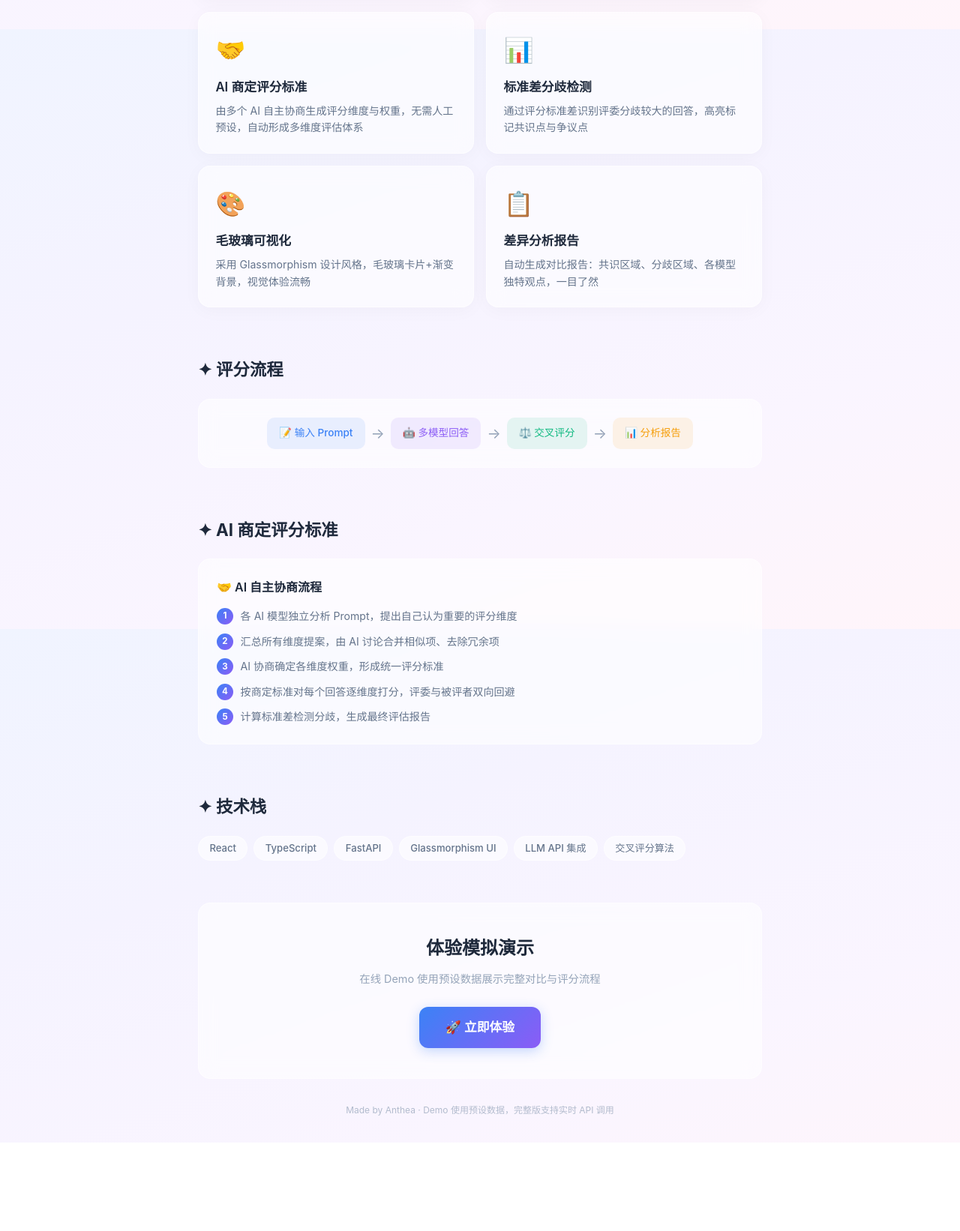
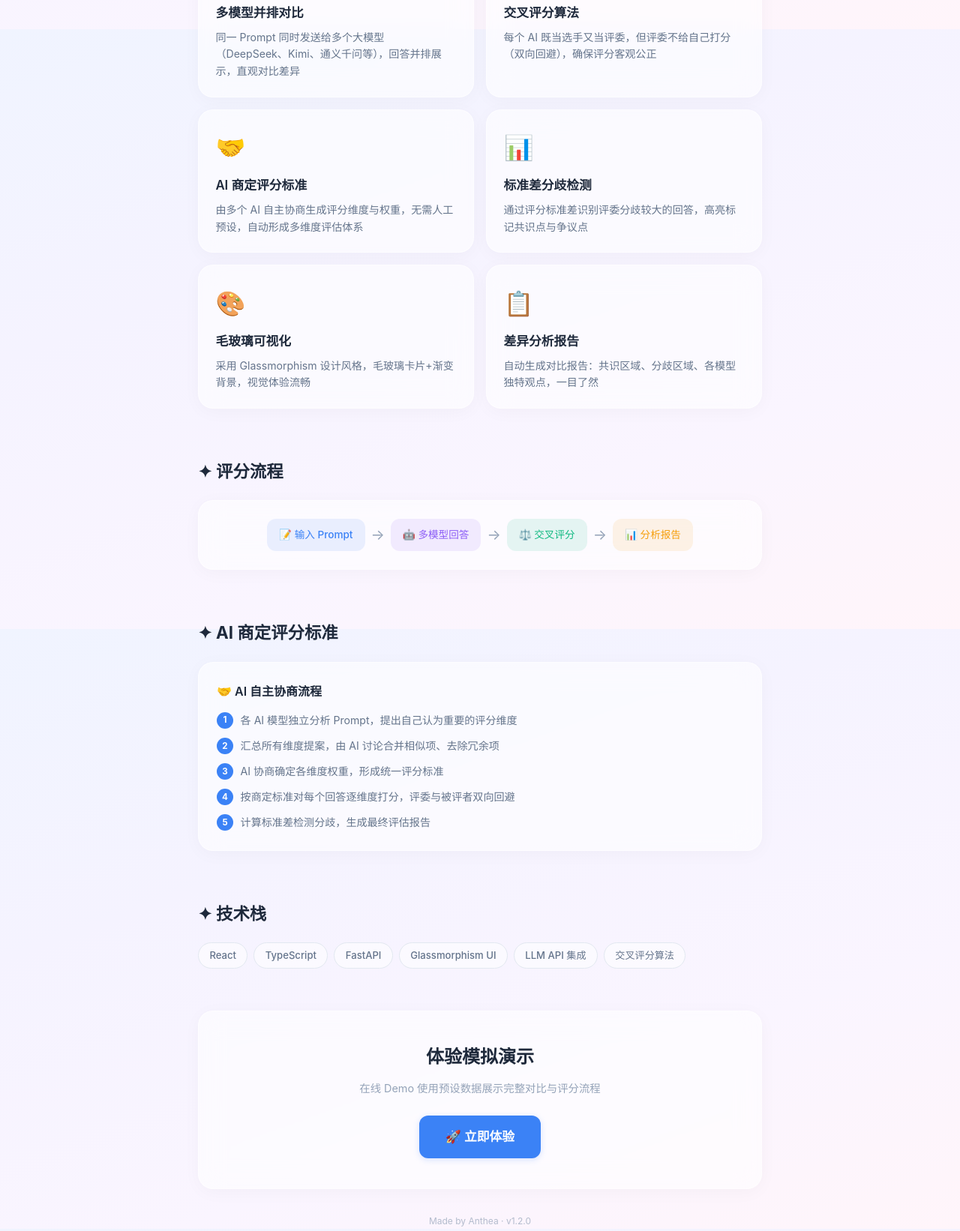
Before and after one commit to Anthea-SereinAN/Anthea-PromptLab, a plain HTML site: page index.html in a window 1280 px wide. Shown: the part 761-2403 px from the top of the page at 75% size. Before the commit the page ends 2285 px from the top, so only its background shows below. Drawn offline with Linux system fonts and the light colour scheme.

Commit message:
Redesign landing to match demo glassmorphism style (multi-color gradient + 20px radius + AI avatars)

```diff
--- a/index.html
+++ b/index.html
@@ -6,446 +6,142 @@
   <title>Prompt对比实验室 — 项目介绍</title>
   <style>
     :root {
-      --bg-page: #FAFBFC;
-      --bg-gradient: linear-gradient(160deg, #F0F4FF 0%, #F5F3FF 35%, #FAF5FF 70%, #FFF5FA 100%);
-      --bg-card: rgba(255,255,255,0.55);
-      --bg-card-hover: rgba(255,255,255,0.75);
-      --border: rgba(255,255,255,0.6);
+      --primary: #3B82F6;
+      --primary-light: #EFF6FF;
+      --primary-dark: #2563EB;
+      --success: #10B981;
+      --warning: #F59E0B;
+      --danger: #EF4444;
       --text-primary: #1E293B;
       --text-secondary: #64748B;
-      --text-muted: #94A3B8;
-      --accent: #3B82F6;
-      --accent-2: #8B5CF6;
-      --accent-gradient: linear-gradient(135deg, #3B82F6, #8B5CF6);
-      --font-sans: 'Inter', -apple-system, 'PingFang SC', 'Microsoft YaHei', sans-serif;
+      --text-disabled: #94A3B8;
+      --card-bg: rgba(255,255,255,0.55);
+      --card-border: rgba(255,255,255,0.6);
+      --radius-card: 20px;
+      --radius-btn: 12px;
+      --radius-tag: 999px;
+      --shadow-card: 0 4px 24px rgba(0,0,0,0.03);
+      --shadow-card-hover: 0 8px 32px rgba(0,0,0,0.06);
+      --shadow-header: 0 1px 3px rgba(0,0,0,0.04);
+      --shadow-btn: 0 2px 8px rgba(59,130,246,0.2);
+      --font-stack: 'Inter', -apple-system, BlinkMacSystemFont, 'Segoe UI', 'PingFang SC', 'Noto Sans SC', 'Microsoft YaHei', sans-serif;
     }
-
-    *, *::before, *::after { box-sizing: border-box; margin: 0; padding: 0; }
-
-    body {
-      font-family: var(--font-sans);
-      background: var(--bg-gradient);
-      background-attachment: fixed;
-      color: var(--text-primary);
-      line-height: 1.7;
-      min-height: 100vh;
-      -webkit-font-smoothing: antialiased;
-    }
-
-    .container {
-      max-width: 800px;
-      margin: 0 auto;
-      padding: 2rem 1.5rem;
-    }
-
-    /* ===== Hero ===== */
-    .hero {
-      text-align: center;
-      padding: 3rem 0 2.5rem;
-    }
-
-    .hero-badge {
-      display: inline-flex;
-      align-items: center;
-      gap: 0.4rem;
-      background: var(--bg-card);
-      border: 1px solid var(--border);
-      border-radius: 999px;
-      padding: 0.35rem 1rem;
-      font-size: 0.8rem;
-      color: var(--text-secondary);
-      margin-bottom: 1.2rem;
-      backdrop-filter: blur(12px);
-    }
-
-    .hero-title {
-      font-size: 2.4rem;
-      font-weight: 800;
-      background: var(--accent-gradient);
-      -webkit-background-clip: text;
-      -webkit-text-fill-color: transparent;
-      background-clip: text;
-      margin-bottom: 0.4rem;
-    }
-
-    .hero-subtitle {
-      font-size: 1.1rem;
-      color: var(--text-secondary);
-      font-weight: 500;
-      margin-bottom: 1rem;
-    }
-
-    .hero-desc {
-      font-size: 1rem;
-      color: var(--text-secondary);
-      max-width: 600px;
-      margin: 0 auto 1.8rem;
-      line-height: 1.75;
-    }
-
-    .btn-primary {
-      display: inline-flex;
-      align-items: center;
-      gap: 0.5rem;
-      background: var(--accent-gradient);
-      color: #fff;
-      padding: 0.85rem 2.2rem;
-      border-radius: 12px;
-      font-size: 1.05rem;
-      font-weight: 600;
-      text-decoration: none;
-      box-shadow: 0 4px 16px rgba(59,130,246,0.3);
-      transition: all 0.25s ease;
-      border: none;
-      cursor: pointer;
-    }
-
-    .btn-primary:hover {
-      transform: translateY(-2px);
-      box-shadow: 0 6px 24px rgba(59,130,246,0.4);
-    }
-
-    /* ===== Section ===== */
-    .section {
-      padding: 2rem 0;
-    }
-
-    .section-title {
-      font-size: 1.4rem;
-      font-weight: 700;
-      margin-bottom: 1.2rem;
-      color: var(--text-primary);
-    }
-
-    /* ===== Feature Grid ===== */
-    .feature-grid {
-      display: grid;
-      grid-template-columns: repeat(2, 1fr);
-      gap: 1rem;
-    }
-
-    .feature-card {
-      background: var(--bg-card);
-      border: 1px solid var(--border);
-      border-radius: 16px;
-      padding: 1.4rem;
-      backdrop-filter: blur(12px);
-      transition: all 0.25s ease;
-      box-shadow: 0 4px 24px rgba(0,0,0,0.03);
-    }
-
-    .feature-card:hover {
-      background: var(--bg-card-hover);
-      transform: translateY(-2px);
-      box-shadow: 0 8px 32px rgba(0,0,0,0.06);
-    }
-
-    .feature-icon {
-      font-size: 2rem;
-      margin-bottom: 0.5rem;
-    }
-
-    .feature-name {
-      font-size: 1.05rem;
-      font-weight: 600;
-      margin-bottom: 0.4rem;
-    }
-
-    .feature-desc {
-      font-size: 0.88rem;
-      color: var(--text-secondary);
-      line-height: 1.6;
-    }
-
-    /* ===== Scoring Flow ===== */
-    .scoring-flow {
-      display: flex;
-      align-items: center;
-      justify-content: center;
-      gap: 0.5rem;
-      flex-wrap: wrap;
-      padding: 1.5rem;
-      background: var(--bg-card);
-      border: 1px solid var(--border);
-      border-radius: 16px;
-      backdrop-filter: blur(12px);
-    }
-
-    .flow-step {
-      text-align: center;
-      padding: 0.6rem 1rem;
-      border-radius: 10px;
-      font-size: 0.85rem;
-      font-weight: 500;
-    }
-
-    .flow-step.input { background: rgba(59,130,246,0.1); color: var(--accent); }
-    .flow-step.models { background: rgba(139,92,246,0.1); color: var(--accent-2); }
-    .flow-step.judge { background: rgba(16,185,129,0.1); color: #10B981; }
-    .flow-step.result { background: rgba(245,158,11,0.1); color: #F59E0B; }
-
-    .flow-arrow {
-      color: var(--text-muted);
-      font-size: 1.2rem;
-    }
-
-    /* ===== AI Standard ===== */
-    .ai-standard {
-      padding: 1.5rem;
-      background: var(--bg-card);
-      border: 1px solid var(--border);
-      border-radius: 16px;
-      backdrop-filter: blur(12px);
-      margin-top: 1rem;
-    }
-
-    .ai-standard-title {
-      font-size: 1rem;
-      font-weight: 600;
-      margin-bottom: 0.8rem;
-      display: flex;
-      align-items: center;
-      gap: 0.4rem;
-    }
-
-    .ai-standard-steps {
-      display: flex;
-      flex-direction: column;
-      gap: 0.6rem;
-    }
-
-    .ai-standard-step {
-      display: flex;
-      align-items: flex-start;
-      gap: 0.6rem;
-      font-size: 0.88rem;
-      color: var(--text-secondary);
-    }
-
-    .step-num {
-      display: inline-flex;
-      align-items: center;
-      justify-content: center;
-      width: 22px;
-      height: 22px;
-      border-radius: 50%;
-      background: var(--accent-gradient);
-      color: #fff;
-      font-size: 0.72rem;
-      font-weight: 700;
-      flex-shrink: 0;
-      margin-top: 1px;
-    }
-
-    /* ===== Tech Stack ===== */
-    .tech-stack {
-      display: flex;
-      flex-wrap: wrap;
-      gap: 0.5rem;
-    }
-
-    .tech-tag {
-      display: inline-block;
-      padding: 0.3rem 0.9rem;
-      background: var(--bg-card);
-      border: 1px solid var(--border);
-      border-radius: 999px;
-      font-size: 0.82rem;
-      color: var(--text-secondary);
-      font-weight: 500;
-    }
-
-    /* ===== Footer CTA ===== */
-    .footer-cta {
-      text-align: center;
-      padding: 2.5rem 0;
-      margin-top: 1.5rem;
-      background: var(--bg-card);
-      border: 1px solid var(--border);
-      border-radius: 16px;
-      backdrop-filter: blur(12px);
-    }
-
-    .footer-cta-title {
-      font-size: 1.5rem;
-      font-weight: 700;
-      margin-bottom: 0.5rem;
-    }
-
-    .footer-cta-desc {
-      font-size: 0.9rem;
-      color: var(--text-muted);
-      margin-bottom: 1.5rem;
-    }
-
-    .footer-meta {
-      margin-top: 2rem;
-      font-size: 0.75rem;
-      color: var(--text-muted);
-      opacity: 0.7;
-      text-align: center;
-    }
-
-    /* ===== Responsive ===== */
-    @media (max-width: 768px) {
-      .container { padding: 1.5rem 1rem; }
-      .hero { padding: 2rem 0 1.5rem; }
-      .hero-title { font-size: 1.7rem; }
-      .hero-subtitle { font-size: 1rem; }
-      .hero-desc { font-size: 0.9rem; }
-      .btn-primary { font-size: 1rem; padding: 0.75rem 2rem; }
-      .section { padding: 1.5rem 0; }
-      .section-title { font-size: 1.2rem; }
-      .feature-grid { grid-template-columns: 1fr; gap: 0.8rem; }
-      .feature-card { padding: 1.2rem; }
-      .feature-icon { font-size: 1.7rem; }
-      .feature-name { font-size: 1rem; }
-      .feature-desc { font-size: 0.82rem; }
-      .scoring-flow { flex-direction: column; gap: 0.4rem; padding: 1.2rem; }
-      .flow-arrow { transform: rotate(90deg); }
-      .flow-step { width: 100%; font-size: 0.8rem; }
-      .ai-standard { padding: 1.2rem; }
-      .ai-standard-step { font-size: 0.82rem; }
-      .tech-tag { font-size: 0.75rem; padding: 0.25rem 0.7rem; }
-      .footer-cta { padding: 1.5rem; }
-      .footer-cta-title { font-size: 1.2rem; }
-      .footer-cta-desc { font-size: 0.82rem; }
-    }
-
-    @media (max-width: 480px) {
-      .hero-title { font-size: 1.45rem; }
-      .hero-badge { font-size: 0.72rem; }
-    }
+    .av-ds{background:#6366F1}.av-ki{background:#8B5CF6}.av-wx{background:#10B981}.av-ty{background:#F59E0B}.av-db{background:#EC4899}
+    *,*::before,*::after{box-sizing:border-box;margin:0;padding:0}
+    body{font-family:var(--font-stack);font-size:15px;line-height:1.75;color:var(--text-primary);background:linear-gradient(160deg,#F0F4FF 0%,#F5F3FF 35%,#FAF5FF 70%,#FFF5FA 100%);background-attachment:fixed;min-height:100vh;-webkit-font-smoothing:antialiased}
+    .container{max-width:800px;margin:0 auto;padding:2rem 1.5rem}
+    .topbar{position:sticky;top:0;z-index:50;background:rgba(255,255,255,0.65);backdrop-filter:blur(12px);-webkit-backdrop-filter:blur(12px);border-bottom:1px solid rgba(0,0,0,0.06);box-shadow:var(--shadow-header)}
+    .topbar-inner{display:flex;align-items:center;justify-content:space-between;max-width:800px;margin:0 auto;padding:0 1.5rem;height:56px}
+    .topbar-left{display:flex;align-items:center;gap:10px}
+    .topbar-logo{font-size:22px;line-height:1}
+    .topbar-title{font-size:18px;font-weight:700;color:var(--text-primary)}
+    .topbar-badge{display:inline-flex;align-items:center;padding:2px 10px;font-size:11px;font-weight:700;color:#92400E;background:#FEF3C7;border:1px solid #FCD34D;border-radius:var(--radius-tag)}
+    .hero{text-align:center;padding:3rem 0 2.5rem}
+    .hero-badge{display:inline-flex;align-items:center;gap:0.4rem;background:var(--card-bg);border:1px solid var(--card-border);border-radius:var(--radius-tag);padding:0.35rem 1rem;font-size:0.8rem;color:var(--text-secondary);margin-bottom:1.2rem;backdrop-filter:blur(12px);-webkit-backdrop-filter:blur(12px)}
+    .hero-title{font-size:2.4rem;font-weight:800;color:var(--text-primary);margin-bottom:0.4rem;letter-spacing:-0.5px}
+    .hero-subtitle{font-size:1.1rem;color:var(--text-secondary);font-weight:500;margin-bottom:1rem}
+    .hero-avatars{display:flex;justify-content:center;gap:0.5rem;margin-bottom:1.8rem}
+    .hero-avatar{width:36px;height:36px;border-radius:50%;display:flex;align-items:center;justify-content:center;font-size:12px;font-weight:700;color:#fff}
+    .hero-desc{font-size:1rem;color:var(--text-secondary);max-width:600px;margin:0 auto 1.8rem;line-height:1.75}
+    .btn-primary{display:inline-flex;align-items:center;gap:0.5rem;background:var(--primary);color:#fff;padding:0.85rem 2.2rem;border-radius:var(--radius-btn);font-size:1.05rem;font-weight:600;text-decoration:none;box-shadow:var(--shadow-btn);transition:all 0.2s ease;border:none;cursor:pointer}
+    .btn-primary:hover{background:var(--primary-dark);transform:translateY(-1px)}
+    .section{padding:2rem 0}
+    .section-title{font-size:1.4rem;font-weight:700;margin-bottom:1.2rem;color:var(--text-primary)}
+    .feature-grid{display:grid;grid-template-columns:repeat(2,1fr);gap:1rem}
+    .feature-card{background:var(--card-bg);border:1px solid var(--card-border);border-radius:var(--radius-card);padding:1.4rem;backdrop-filter:blur(16px);-webkit-backdrop-filter:blur(16px);transition:all 0.25s ease;box-shadow:var(--shadow-card)}
+    .feature-card:hover{box-shadow:var(--shadow-card-hover);transform:translateY(-2px)}
+    .feature-icon{font-size:2rem;margin-bottom:0.5rem}
+    .feature-name{font-size:1.05rem;font-weight:600;margin-bottom:0.4rem}
+    .feature-desc{font-size:0.88rem;color:var(--text-secondary);line-height:1.6}
+    .scoring-flow{display:flex;align-items:center;justify-content:center;gap:0.5rem;flex-wrap:wrap;padding:1.5rem;background:var(--card-bg);border:1px solid var(--card-border);border-radius:var(--radius-card);backdrop-filter:blur(16px);-webkit-backdrop-filter:blur(16px);box-shadow:var(--shadow-card)}
+    .flow-step{text-align:center;padding:0.6rem 1rem;border-radius:var(--radius-btn);font-size:0.85rem;font-weight:500}
+    .flow-step.input{background:rgba(59,130,246,0.1);color:var(--primary)}
+    .flow-step.models{background:rgba(139,92,246,0.1);color:#8B5CF6}
+    .flow-step.judge{background:rgba(16,185,129,0.1);color:var(--success)}
+    .flow-step.result{background:rgba(245,158,11,0.1);color:var(--warning)}
+    .flow-arrow{color:var(--text-disabled);font-size:1.2rem}
+    .ai-standard{padding:1.5rem;background:var(--card-bg);border:1px solid var(--card-border);border-radius:var(--radius-card);backdrop-filter:blur(16px);-webkit-backdrop-filter:blur(16px);box-shadow:var(--shadow-card);margin-top:1rem}
+    .ai-standard-title{font-size:1rem;font-weight:600;margin-bottom:0.8rem;display:flex;align-items:center;gap:0.4rem}
+    .ai-standard-steps{display:flex;flex-direction:column;gap:0.6rem}
+    .ai-standard-step{display:flex;align-items:flex-start;gap:0.6rem;font-size:0.88rem;color:var(--text-secondary)}
+    .step-num{display:inline-flex;align-items:center;justify-content:center;width:22px;height:22px;border-radius:50%;background:var(--primary);color:#fff;font-size:0.72rem;font-weight:700;flex-shrink:0;margin-top:1px}
+    .tech-stack{display:flex;flex-wrap:wrap;gap:0.5rem}
+    .tech-tag{display:inline-block;padding:0.3rem 0.9rem;background:var(--card-bg);border:1px solid #E2E8F0;border-radius:var(--radius-tag);font-size:0.82rem;color:var(--text-secondary);font-weight:500}
+    .footer-cta{text-align:center;padding:2.5rem 0;margin-top:1.5rem;background:var(--card-bg);border:1px solid var(--card-border);border-radius:var(--radius-card);backdrop-filter:blur(16px);-webkit-backdrop-filter:blur(16px);box-shadow:var(--shadow-card)}
+    .footer-cta-title{font-size:1.5rem;font-weight:700;margin-bottom:0.5rem}
+    .footer-cta-desc{font-size:0.9rem;color:var(--text-disabled);margin-bottom:1.5rem}
+    .footer-meta{margin-top:2rem;font-size:0.75rem;color:var(--text-disabled);opacity:0.7;text-align:center}
+    @media(max-width:768px){.container{padding:1.5rem 1rem}.topbar-inner{padding:0 1rem}.hero{padding:2rem 0 1.5rem}.hero-title{font-size:1.7rem}.hero-subtitle{font-size:1rem}.hero-desc{font-size:0.9rem}.btn-primary{font-size:1rem;padding:0.75rem 2rem}.section{padding:1.5rem 0}.section-title{font-size:1.2rem}.feature-grid{grid-template-columns:1fr;gap:0.8rem}.feature-card{padding:1.2rem}.feature-icon{font-size:1.7rem}.feature-name{font-size:1rem}.feature-desc{font-size:0.82rem}.scoring-flow{flex-direction:column;gap:0.4rem;padding:1.2rem}.flow-arrow{transform:rotate(90deg)}.flow-step{width:100%;font-size:0.8rem}.ai-standard{padding:1.2rem}.ai-standard-step{font-size:0.82rem}.tech-tag{font-size:0.75rem;padding:0.25rem 0.7rem}.footer-cta{padding:1.5rem}.footer-cta-title{font-size:1.2rem}.footer-cta-desc{font-size:0.82rem}}
+    @media(max-width:480px){.hero-title{font-size:1.45rem}.hero-badge{font-size:0.72rem}}
   </style>
 </head>
 <body>
+  <nav class="topbar">
+    <div class="topbar-inner">
+      <div class="topbar-left"><span class="topbar-logo">🧪</span><span class="topbar-title">Prompt 对比实验室</span></div>
+      <span class="topbar-badge">PROJECT</span>
+    </div>
+  </nav>
   <div class="container">
-
-    <!-- ===== Hero ===== -->
     <section class="hero">
-      <div class="hero-badge">
-        <span>🧪</span>
-        <span>多模型对比 · 交叉评分 · AI商定标准</span>
-      </div>
+      <div class="hero-badge"><span>🧪</span><span>多模型对比 · 交叉评分 · AI商定标准</span></div>
       <h1 class="hero-title">Prompt 对比实验室</h1>
       <p class="hero-subtitle">Multi-LLM Comparison & Cross-Scoring</p>
-      <p class="hero-desc">
-        输入同一 Prompt，同时调用多个大模型获取回答并排对比。
-        核心实现多评委交叉评分算法——评委与被测试 AI 双向回避，
-        由 AI 自主商定评分标准，用标准差检测分歧，自动生成多维度评估体系。
-      </p>
-      <a href="./app/" class="btn-primary">
-        🚀 立即体验
-      </a>
+      <div class="hero-avatars">
+        <div class="hero-avatar av-ds">DS</div>
+        <div class="hero-avatar av-ki">KI</div>
+        <div class="hero-avatar av-wx">WX</div>
+        <div class="hero-avatar av-ty">TY</div>
+        <div class="hero-avatar av-db">DB</div>
+      </div>
+      <p class="hero-desc">输入同一 Prompt，同时调用多个大模型获取回答并排对比。核心实现多评委交叉评分算法——评委与被测试 AI 双向回避，由 AI 自主商定评分标准，用标准差检测分歧，自动生成多维度评估体系。</p>
+      <a href="./app/" class="btn-primary">🚀 立即体验</a>
     </section>
-
-    <!-- ===== Core Features ===== -->
     <section class="section">
       <h2 class="section-title">✦ 核心功能</h2>
       <div class="feature-grid">
-        <div class="feature-card">
-          <div class="feature-icon">🔗</div>
-          <div class="feature-name">多模型并排对比</div>
-          <div class="feature-desc">同一 Prompt 同时发送给多个大模型（DeepSeek、Kimi、通义千问等），回答并排展示，直观对比差异</div>
-        </div>
-        <div class="feature-card">
-          <div class="feature-icon">⚖️</div>
-          <div class="feature-name">交叉评分算法</div>
-          <div class="feature-desc">每个 AI 既当选手又当评委，但评委不给自己打分（双向回避），确保评分客观公正</div>
-        </div>
-        <div class="feature-card">
-          <div class="feature-icon">🤝</div>
-          <div class="feature-name">AI 商定评分标准</div>
-          <div class="feature-desc">由多个 AI 自主协商生成评分维度与权重，无需人工预设，自动形成多维度评估体系</div>
-        </div>
-        <div class="feature-card">
-          <div class="feature-icon">📊</div>
-          <div class="feature-name">标准差分歧检测</div>
-          <div class="feature-desc">通过评分标准差识别评委分歧较大的回答，高亮标记共识点与争议点</div>
-        </div>
-        <div class="feature-card">
-          <div class="feature-icon">🎨</div>
-          <div class="feature-name">毛玻璃可视化</div>
-          <div class="feature-desc">采用 Glassmorphism 设计风格，毛玻璃卡片+渐变背景，视觉体验流畅</div>
-        </div>
-        <div class="feature-card">
-          <div class="feature-icon">📋</div>
-          <div class="feature-name">差异分析报告</div>
-          <div class="feature-desc">自动生成对比报告：共识区域、分歧区域、各模型独特观点，一目了然</div>
-        </div>
+        <div class="feature-card"><div class="feature-icon">🔗</div><div class="feature-name">多模型并排对比</div><div class="feature-desc">同一 Prompt 同时发送给多个大模型（DeepSeek、Kimi、通义千问等），回答并排展示，直观对比差异</div></div>
+        <div class="feature-card"><div class="feature-icon">⚖️</div><div class="feature-name">交叉评分算法</div><div class="feature-desc">每个 AI 既当选手又当评委，但评委不给自己打分（双向回避），确保评分客观公正</div></div>
+        <div class="feature-card"><div class="feature-icon">🤝</div><div class="feature-name">AI 商定评分标准</div><div class="feature-desc">由多个 AI 自主协商生成评分维度与权重，无需人工预设，自动形成多维度评估体系</div></div>
+        <div class="feature-card"><div class="feature-icon">📊</div><div class="feature-name">标准差分歧检测</div><div class="feature-desc">通过评分标准差识别评委分歧较大的回答，高亮标记共识点与争议点</div></div>
+        <div class="feature-card"><div class="feature-icon">🎨</div><div class="feature-name">毛玻璃可视化</div><div class="feature-desc">采用 Glassmorphism 设计风格，毛玻璃卡片+渐变背景，视觉体验流畅</div></div>
+        <div class="feature-card"><div class="feature-icon">📋</div><div class="feature-name">差异分析报告</div><div class="feature-desc">自动生成对比报告：共识区域、分歧区域、各模型独特观点，一目了然</div></div>
       </div>
     </section>
-
-    <!-- ===== Scoring Flow ===== -->
     <section class="section">
       <h2 class="section-title">✦ 评分流程</h2>
       <div class="scoring-flow">
-        <div class="flow-step input">📝 输入 Prompt</div>
-        <div class="flow-arrow">→</div>
-        <div class="flow-step models">🤖 多模型回答</div>
-        <div class="flow-arrow">→</div>
-        <div class="flow-step judge">⚖️ 交叉评分</div>
-        <div class="flow-arrow">→</div>
+        <div class="flow-step input">📝 输入 Prompt</div><div class="flow-arrow">→</div>
+        <div class="flow-step models">🤖 多模型回答</div><div class="flow-arrow">→</div>
+        <div class="flow-step judge">⚖️ 交叉评分</div><div class="flow-arrow">→</div>
         <div class="flow-step result">📊 分析报告</div>
       </div>
     </section>
-
-    <!-- ===== AI Standard ===== -->
     <section class="section">
       <h2 class="section-title">✦ AI 商定评分标准</h2>
       <div class="ai-standard">
         <div class="ai-standard-title">🤝 AI 自主协商流程</div>
         <div class="ai-standard-steps">
-          <div class="ai-standard-step">
-            <span class="step-num">1</span>
-            <span>各 AI 模型独立分析 Prompt，提出自己认为重要的评分维度</span>
-          </div>
-          <div class="ai-standard-step">
-            <span class="step-num">2</span>
-            <span>汇总所有维度提案，由 AI 讨论合并相似项、去除冗余项</span>
-          </div>
-          <div class="ai-standard-step">
-            <span class="step-num">3</span>
-            <span>AI 协商确定各维度权重，形成统一评分标准</span>
-          </div>
-          <div class="ai-standard-step">
-            <span class="step-num">4</span>
-            <span>按商定标准对每个回答逐维度打分，评委与被评者双向回避</span>
-          </div>
-          <div class="ai-standard-step">
-            <span class="step-num">5</span>
-            <span>计算标准差检测分歧，生成最终评估报告</span>
-          </div>
+          <div class="ai-standard-step"><span class="step-num">1</span><span>各 AI 模型独立分析 Prompt，提出自己认为重要的评分维度</span></div>
+          <div class="ai-standard-step"><span class="step-num">2</span><span>汇总所有维度提案，由 AI 讨论合并相似项、去除冗余项</span></div>
+          <div class="ai-standard-step"><span class="step-num">3</span><span>AI 协商确定各维度权重，形成统一评分标准</span></div>
+          <div class="ai-standard-step"><span class="step-num">4</span><span>按商定标准对每个回答逐维度打分，评委与被评者双向回避</span></div>
+          <div class="ai-standard-step"><span class="step-num">5</span><span>计算标准差检测分歧，生成最终评估报告</span></div>
         </div>
       </div>
     </section>
-
-    <!-- ===== Tech Stack ===== -->
     <section class="section">
       <h2 class="section-title">✦ 技术栈</h2>
       <div class="tech-stack">
-        <span class="tech-tag">React</span>
-        <span class="tech-tag">TypeScript</span>
-        <span class="tech-tag">FastAPI</span>
-        <span class="tech-tag">Glassmorphism UI</span>
-        <span class="tech-tag">LLM API 集成</span>
-        <span class="tech-tag">交叉评分算法</span>
+        <span class="tech-tag">React</span><span class="tech-tag">TypeScript</span><span class="tech-tag">FastAPI</span><span class="tech-tag">Glassmorphism UI</span><span class="tech-tag">LLM API 集成</span><span class="tech-tag">交叉评分算法</span>
       </div>
     </section>
-
-    <!-- ===== Footer CTA ===== -->
     <div class="footer-cta">
       <div class="footer-cta-title">体验模拟演示</div>
       <div class="footer-cta-desc">在线 Demo 使用预设数据展示完整对比与评分流程</div>
-      <a href="./app/" class="btn-primary">
-        🚀 立即体验
-      </a>
+      <a href="./app/" class="btn-primary">🚀 立即体验</a>
     </div>
-
-    <div class="footer-meta">
-      Made by Anthea · Demo 使用预设数据，完整版支持实时 API 调用
-    </div>
-
+    <div class="footer-meta">Made by Anthea · v1.2.0</div>
   </div>
 </body>
 </html>
```
